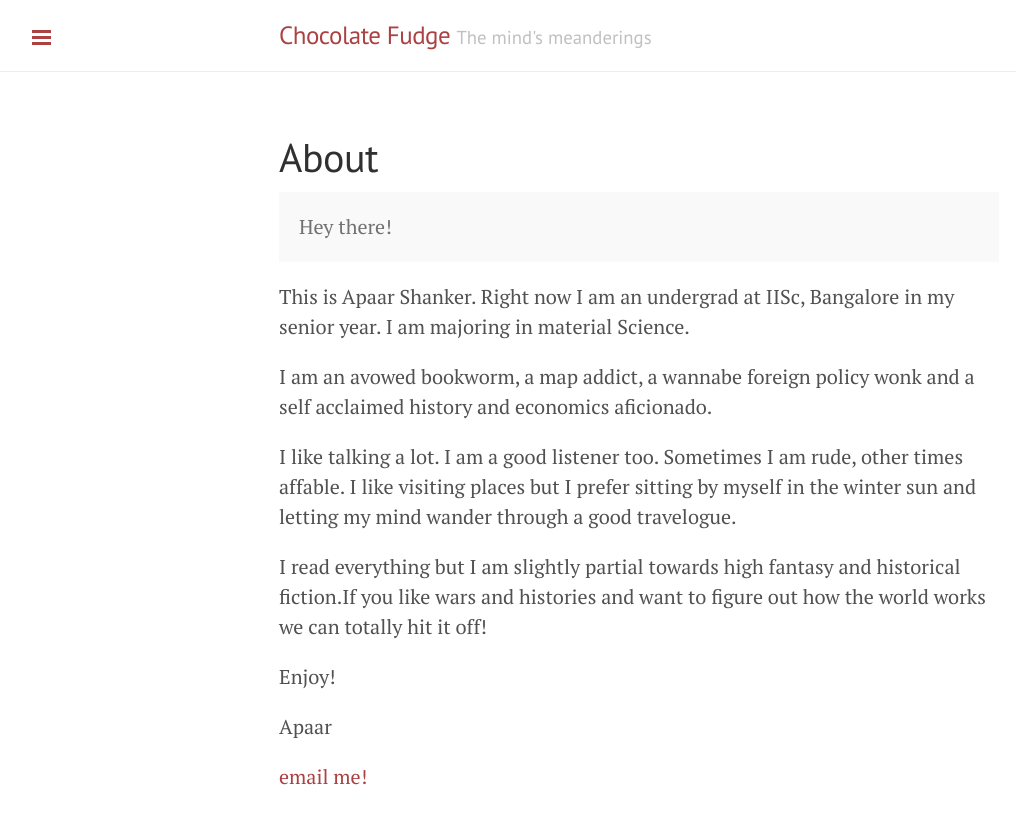
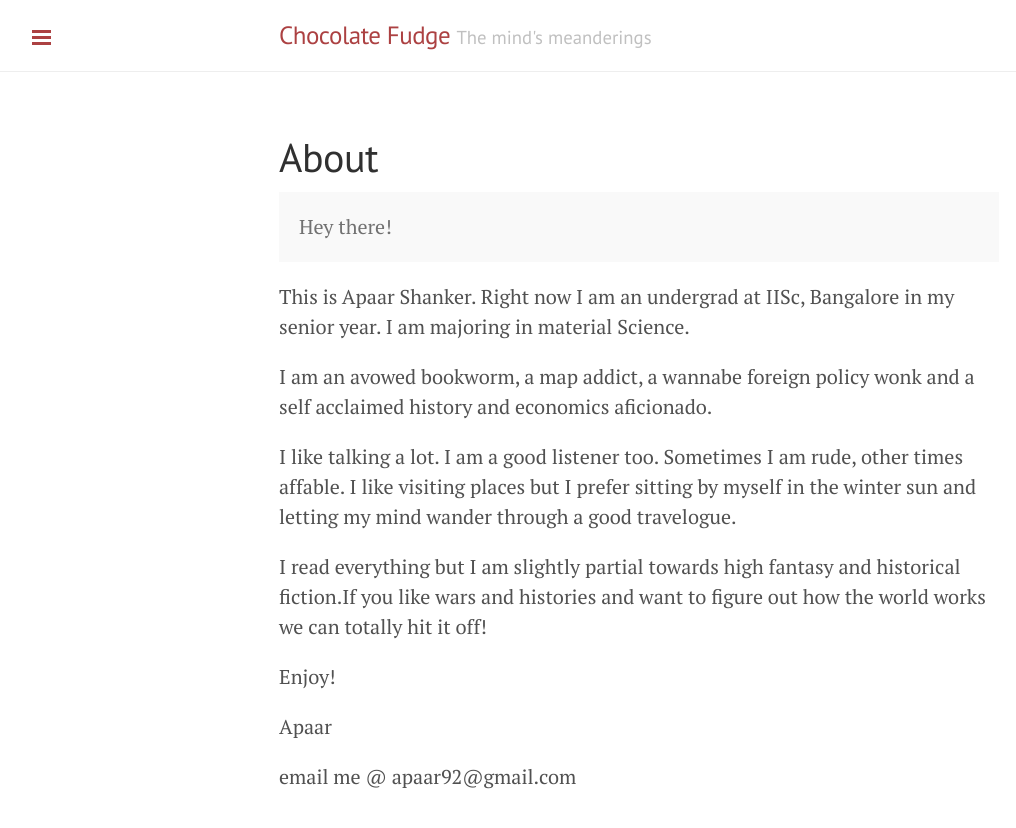
Before and after one commit to auag92/blog, a Jekyll site: the page built from about.md, in a window 1280 px wide. Shown: the top 828 px of the page, without its empty margins (1-1017 px from the left). Built offline with Jekyll 4.4.1, drawn with Linux system fonts in a browser that asks for light colours; Markdown is read by kramdown in place of the engine named in the settings.

Commit message:
changed sidebar to add email and again about page

```diff
--- a/_includes/sidebar.html
+++ b/_includes/sidebar.html
@@ -30,7 +30,10 @@
 
   <div class="sidebar-item">
     <p>
-       {{ site.time | date: '%Y' }} Draco Dormiens Nuncum Titilandus.
+       {{ site.time | date: '%Y' }} {{ site.author.email }}
+    </p>
+    </p>
+        Draco Dormiens Nuncum Titilandus
     </p>
   </div>
 </div>
--- a/about.md
+++ b/about.md
@@ -26,4 +26,4 @@
 
 Apaar
 
-[email me!]({{ site.author.email }})
+email me @ apaar92@gmail.com
```
